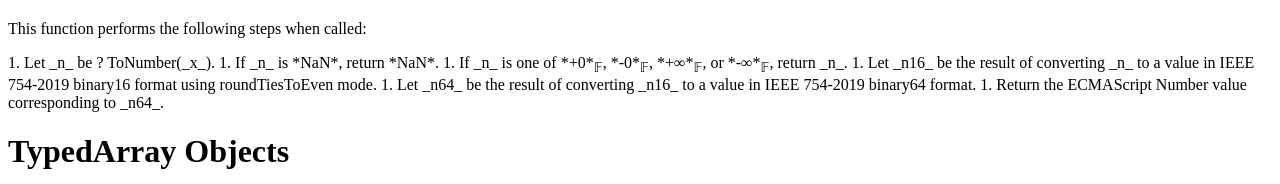
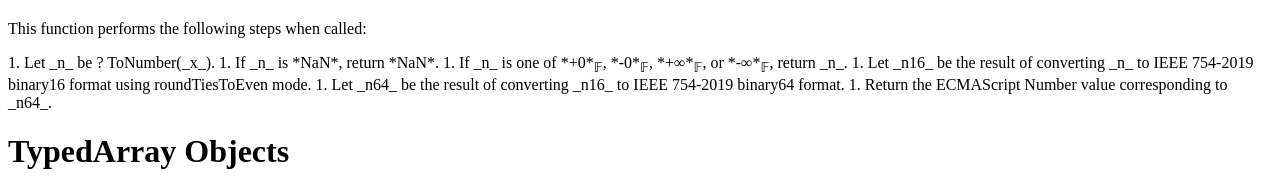
Before and after one commit to tc39/proposal-float16array, a website: page spec.html in a window 1280 px wide. Shown: the part 616-800 px from the top of the page. Drawn offline with Linux system fonts and the light colour scheme.

Commit message:
remove filler words per ecma262#3040

```diff
--- a/spec.html
+++ b/spec.html
@@ -38,8 +38,8 @@ contributors: Kevin Gibbons
       1. Let _n_ be ? ToNumber(_x_).
       1. If _n_ is *NaN*, return *NaN*.
       1. If _n_ is one of *+0*<sub>𝔽</sub>, *-0*<sub>𝔽</sub>, *+∞*<sub>𝔽</sub>, or *-∞*<sub>𝔽</sub>, return _n_.
-      1. Let _n16_ be the result of converting _n_ to a value in IEEE 754-2019 binary16 format using roundTiesToEven mode.
-      1. Let _n64_ be the result of converting _n16_ to a value in IEEE 754-2019 binary64 format.
+      1. Let _n16_ be the result of converting _n_ to IEEE 754-2019 binary16 format using roundTiesToEven mode.
+      1. Let _n64_ be the result of converting _n16_ to IEEE 754-2019 binary64 format.
       1. Return the ECMAScript Number value corresponding to _n64_.
     </emu-alg>
   </emu-clause>
```
